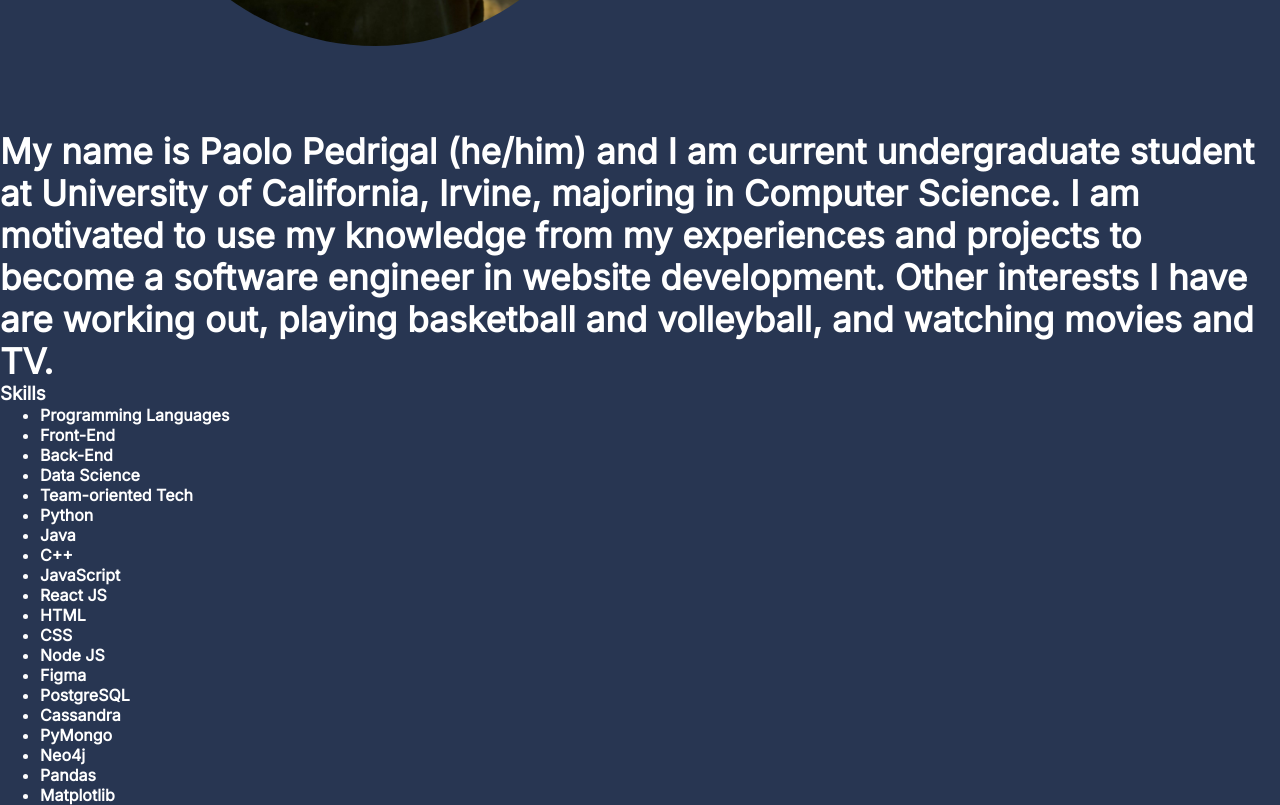
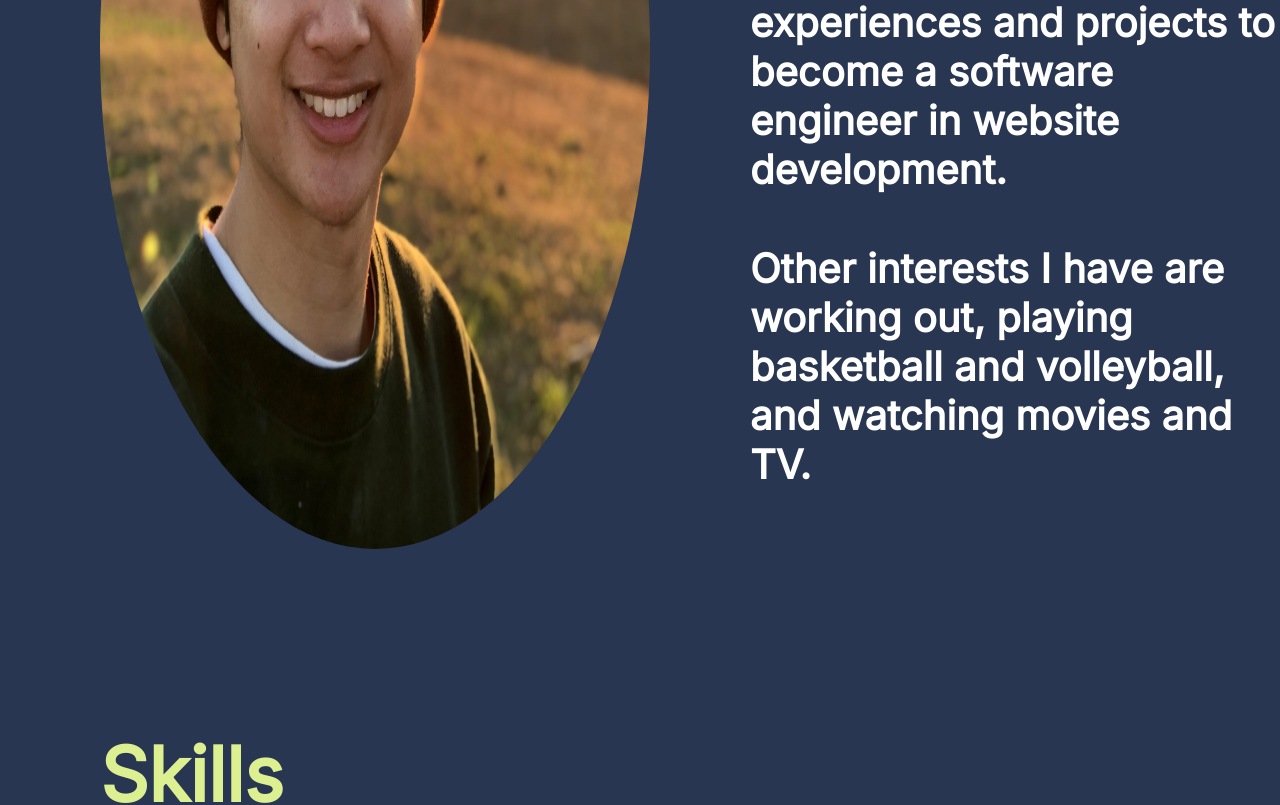
Before and after one commit to paolopedrigal/my-website, a React (Create React App) app: page / in a window 1280 px wide. Shown: the part 2000-2805 px from the top of the page. Built offline with nearby package versions, Linux system fonts and the light colour scheme.

Commit message:
Finished Background & Objective in About Me section.

```diff
--- a/src/AboutMe.css
+++ b/src/AboutMe.css
@@ -7,23 +7,41 @@
     margin: 75px 100px 30px;
 }
 
-#background-objective-title {
+#background-objective-title, #skills-title {
     font-size: 75px;
     margin-left: 100px;
     color: #DDF091;
 }
 
 .background-content-container {
-    display: flexbox;
+    display: flex;
     flex-direction: row;
+    margin-bottom: 100px;
 }
 
 #background-selfie {
     border-radius: 90%;
-    width: 500px;
-    margin: 80px 125px;
+    width: 550px;
+    margin: 80px 100px;
 }
 
-#background-text {
-    font-size: 35px;
+.background-text {
+    margin: 140px 0px;
+    display: flex;
+    flex-direction: column;
+    font-size: 40px;
+
 }
+
+#background-text-1 {
+    padding-bottom: 50px;
+}
+
+.skills-filter {
+    list-style: none;
+    display: flex;
+    flex-direction: row;
+    flex-wrap: wrap;
+    font-size: 55px;
+    margin: auto 60px;
+}
--- a/src/AboutMe.js
+++ b/src/AboutMe.js
@@ -18,10 +18,12 @@ function AboutMeBackgroundObjective() {
             <h3 id='background-objective-title'>Background & Objective</h3>
             <div className='background-content-container'>
                 <img src={mySelfie} alt="selfie" width="300px" id='background-selfie'/>
-                <p id="background-text">My name is Paolo Pedrigal (he/him) and I am current undergraduate student at University of California, Irvine, majoring in Computer Science.
-                I am motivated to use my knowledge from my experiences and projects
-                to become a software engineer in website development.
-                Other interests I have are working out, playing basketball and volleyball, and watching movies and TV. </p>
+                <div className="background-text">
+                    <p id="background-text-1">My name is Paolo Pedrigal (he/him) and I am current undergraduate student at University of California, Irvine, majoring in Computer Science.
+                    I am motivated to use my knowledge from my experiences and projects
+                    to become a software engineer in website development.</p>
+                    <p id="background-text-2">Other interests I have are working out, playing basketball and volleyball, and watching movies and TV.</p>
+                </div>
             </div>
         </div>
     )
@@ -30,15 +32,15 @@ function AboutMeBackgroundObjective() {
 function AboutMeSkills() {
     return (
         <div>
-            <h3>Skills</h3>
-            <ul>
+            <h3 id='skills-title'>Skills</h3>
+            <ul className='skills-filter'>
                 <li>Programming Languages</li>
                 <li>Front-End</li>
                 <li>Back-End</li>
                 <li>Data Science</li>
                 <li>Team-oriented Tech</li>
             </ul>
-            <ul>
+            <ul className='skills'>
                 <li>Python</li>
                 <li>Java</li>
                 <li>C++</li>
```
